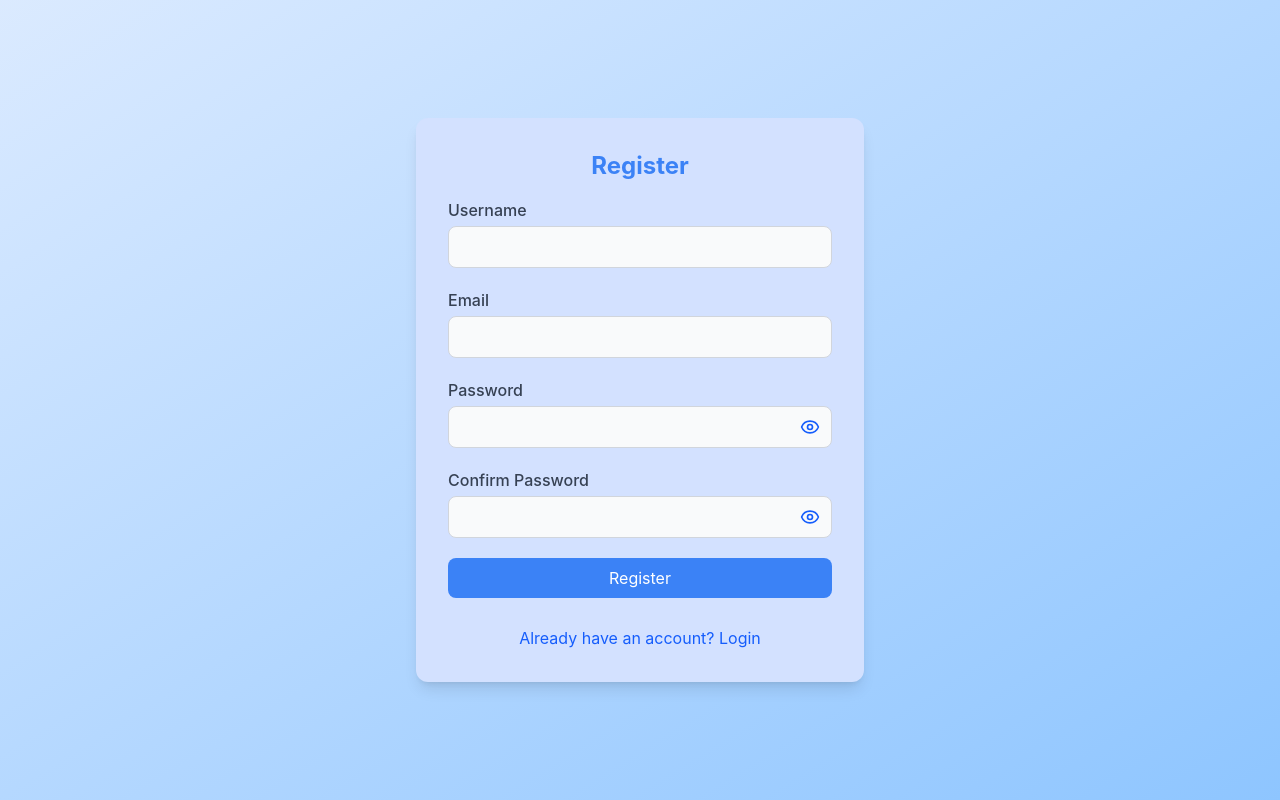
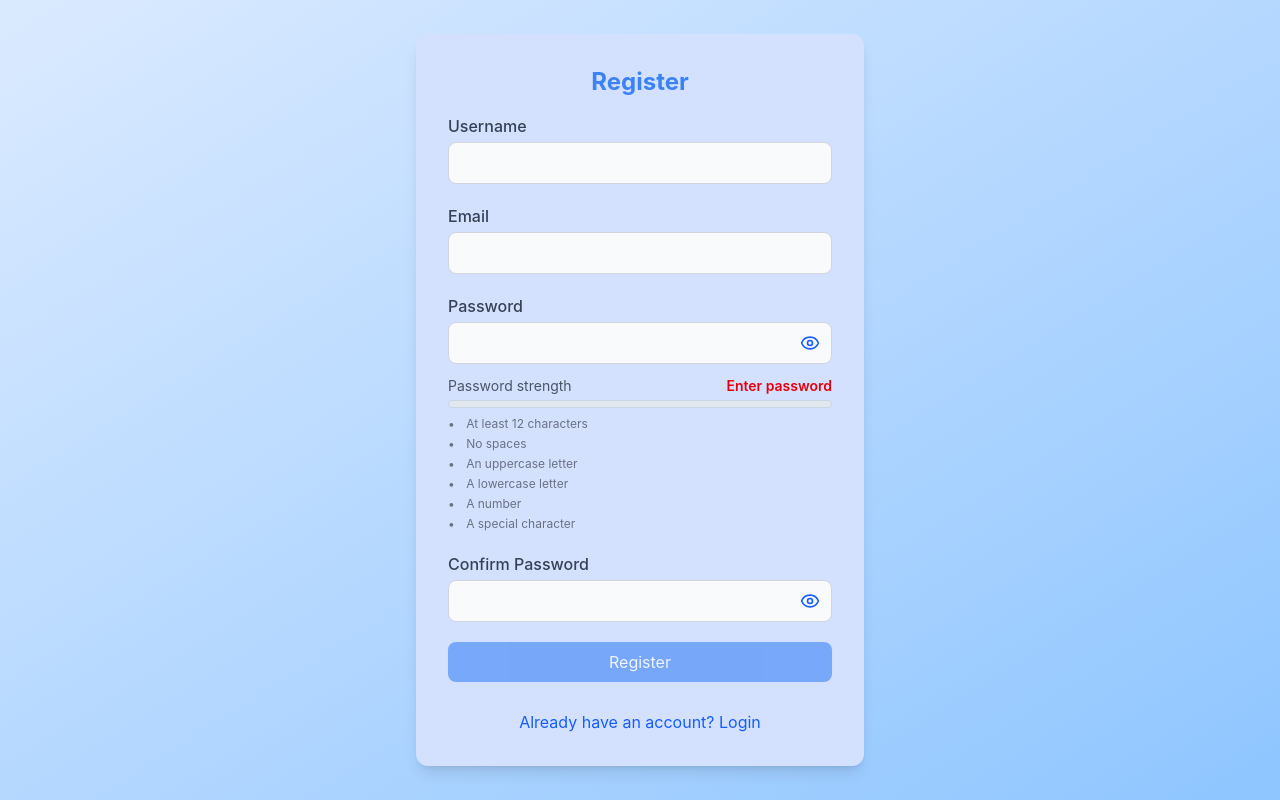
Before and after one commit to PeterKelemen2/VortexDL, a Vue app in the folder frontend/: page /register in a window 1280 px wide. Built offline with nearby package versions, Linux system fonts and the light colour scheme; no server answers.

Commit message:
Add password strength validation

```diff
--- a/frontend/src/views/RegisterView.vue
+++ b/frontend/src/views/RegisterView.vue
@@ -1,5 +1,5 @@
 <script setup>
-import { ref } from 'vue'
+import { computed, ref } from 'vue'
 import { useRouter } from 'vue-router'
 import { api } from '../utils/api'
 import { useAuthStore } from '@/stores/auth'
@@ -13,6 +13,70 @@ const error = ref('')
 const success = ref('')
 const showPassword = ref(false)
 const showPasswordConf = ref(false)
+
+const strengthCriteria = computed(() => {
+  const password = form.value.password || ''
+  const hasNumber = /\d/.test(password)
+  const hasSpecial = /[!@#$%^&*()_+\-=[\]{};':"\\|,.<>/?]/.test(password)
+  return [
+    { label: 'At least 12 characters', valid: password.length >= 12, mandatory: true },
+    { label: 'No spaces', valid: /^\S+$/.test(password), mandatory: true },
+    { label: 'An uppercase letter', valid: /[A-Z]/.test(password), mandatory: true },
+    { label: 'A lowercase letter', valid: /[a-z]/.test(password), mandatory: false },
+    { label: 'A number', valid: hasNumber, mandatory: false },
+    { label: 'A special character', valid: hasSpecial, mandatory: false },
+  ]
+})
+
+const passwordStrengthScore = computed(() => {
+  const password = form.value.password || ''
+  const lengthValid = password.length >= 12
+  const noSpacesValid = /^\S+$/.test(password)
+  const hasUppercase = /[A-Z]/.test(password)
+  const hasNumber = /\d/.test(password)
+  const hasSpecial = /[!@#$%^&*()_+\-=[\]{};':"\\|,.<>/?]/.test(password)
+
+  if (!lengthValid || !noSpacesValid || !hasUppercase) return 0
+  if (hasNumber && hasSpecial) return 3
+  if (hasNumber || hasSpecial) return 2
+  return 1
+})
+
+const passwordStrengthLabel = computed(() => {
+  const password = form.value.password || ''
+  if (!password) return 'Enter password'
+
+  const lengthValid = strengthCriteria.value[0].valid
+  const noSpacesValid = strengthCriteria.value[1].valid
+  const hasUppercase = strengthCriteria.value[2].valid
+  const hasNumber = strengthCriteria.value[4].valid
+  const hasSpecial = strengthCriteria.value[5].valid
+  const score = passwordStrengthScore.value
+
+  if (!lengthValid) return 'Too short'
+  if (!noSpacesValid) return 'No spaces allowed'
+  if (!hasUppercase) return 'Add an uppercase letter'
+  if (!hasNumber && !hasSpecial) return 'Add a number or special character'
+  if (score === 1) return 'Weak'
+  if (score === 2) return 'Acceptable'
+  return 'Strong'
+})
+
+const mandatoryCriteria = computed(() => strengthCriteria.value.filter((item) => item.mandatory))
+const isPasswordValid = computed(
+  () => mandatoryCriteria.value.every((item) => item.valid) && passwordStrengthScore.value >= 2,
+)
+const canSubmit = computed(() => {
+  return (
+    !loading.value &&
+    form.value.username &&
+    form.value.email &&
+    form.value.password &&
+    form.value.password_confirm &&
+    form.value.password === form.value.password_confirm &&
+    isPasswordValid.value
+  )
+})
 
 async function getDeviceData() {
   const userAgent = navigator.userAgent || undefined
@@ -46,7 +110,12 @@ async function onRegister() {
     }
     await api.register(form.value)
     const deviceData = await getDeviceData()
-    await auth.login(form.value.username, form.value.password, deviceData.deviceName, deviceData.userAgent)
+    await auth.login(
+      form.value.username,
+      form.value.password,
+      deviceData.deviceName,
+      deviceData.userAgent,
+    )
     success.value = 'Registration successful! Redirecting...'
     await new Promise((resolve) => setTimeout(resolve, 1000))
     await router.push('/')
@@ -92,6 +161,44 @@ async function onRegister() {
               <component :is="showPassword ? EyeOff : Eye" class="w-5 h-5" />
             </button>
           </div>
+          <div class="mt-3">
+            <div class="flex items-center justify-between text-sm text-gray-600 mb-1">
+              <span>Password strength</span>
+              <span
+                class="font-semibold transition-colors"
+                :class="{
+                  'text-red-600': !isPasswordValid,
+                  'text-green-600': isPasswordValid,
+                }"
+                >{{ passwordStrengthLabel }}</span
+              >
+            </div>
+            <div
+              class="h-2 w-full border border-slate-300 bg-slate-200 rounded-full overflow-hidden"
+            >
+              <div
+                class="h-full rounded-full transition-all"
+                :style="{
+                  width: `${(passwordStrengthScore / 3) * 100}%`,
+                  backgroundColor: isPasswordValid
+                    ? '#16a34a'
+                    : passwordStrengthScore === 2
+                      ? '#eab308'
+                      : '#ef4444',
+                }"
+              />
+            </div>
+            <ul class="mt-2 space-y-1 text-xs text-gray-600">
+              <li
+                v-for="(rule, index) in strengthCriteria"
+                :key="index"
+                :class="rule.valid ? 'text-green-700' : 'text-gray-500'"
+              >
+                <span class="mr-2" :aria-hidden="true">{{ rule.valid ? '✓' : '•' }}</span>
+                {{ rule.label }}
+              </li>
+            </ul>
+          </div>
         </div>
         <div>
           <label class="block text-gray-700 mb-1 font-medium">Confirm Password</label>
@@ -114,7 +221,7 @@ async function onRegister() {
           </div>
         </div>
 
-        <button type="submit" :disabled="loading" class="btn w-full">
+        <button type="submit" :disabled="!canSubmit" class="btn w-full">
           {{ loading ? 'Registering...' : 'Register' }}
         </button>
         <div v-if="success" class="text-green-600 text-center font-medium">{{ success }}</div>
```
Also changed, not shown: 1 other file (tests, documents, lock files or other folders).
